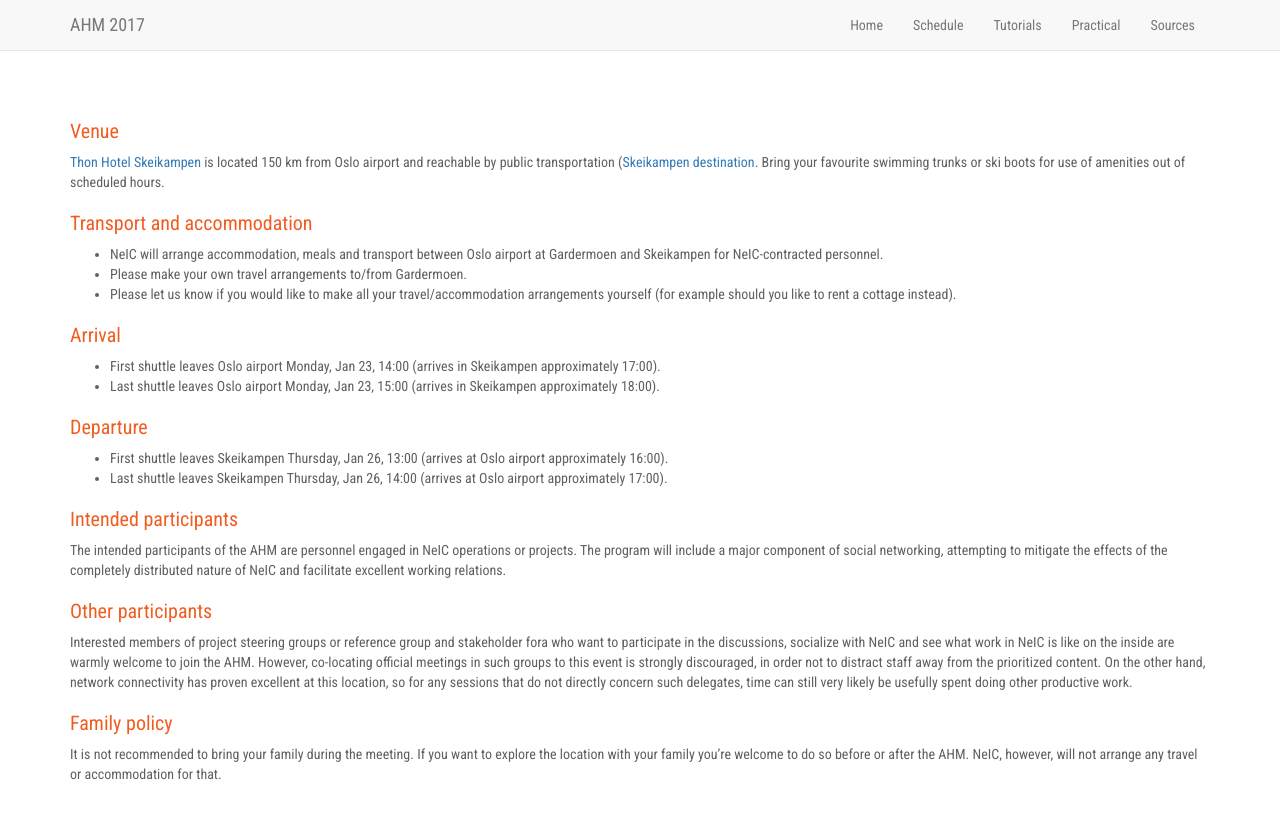
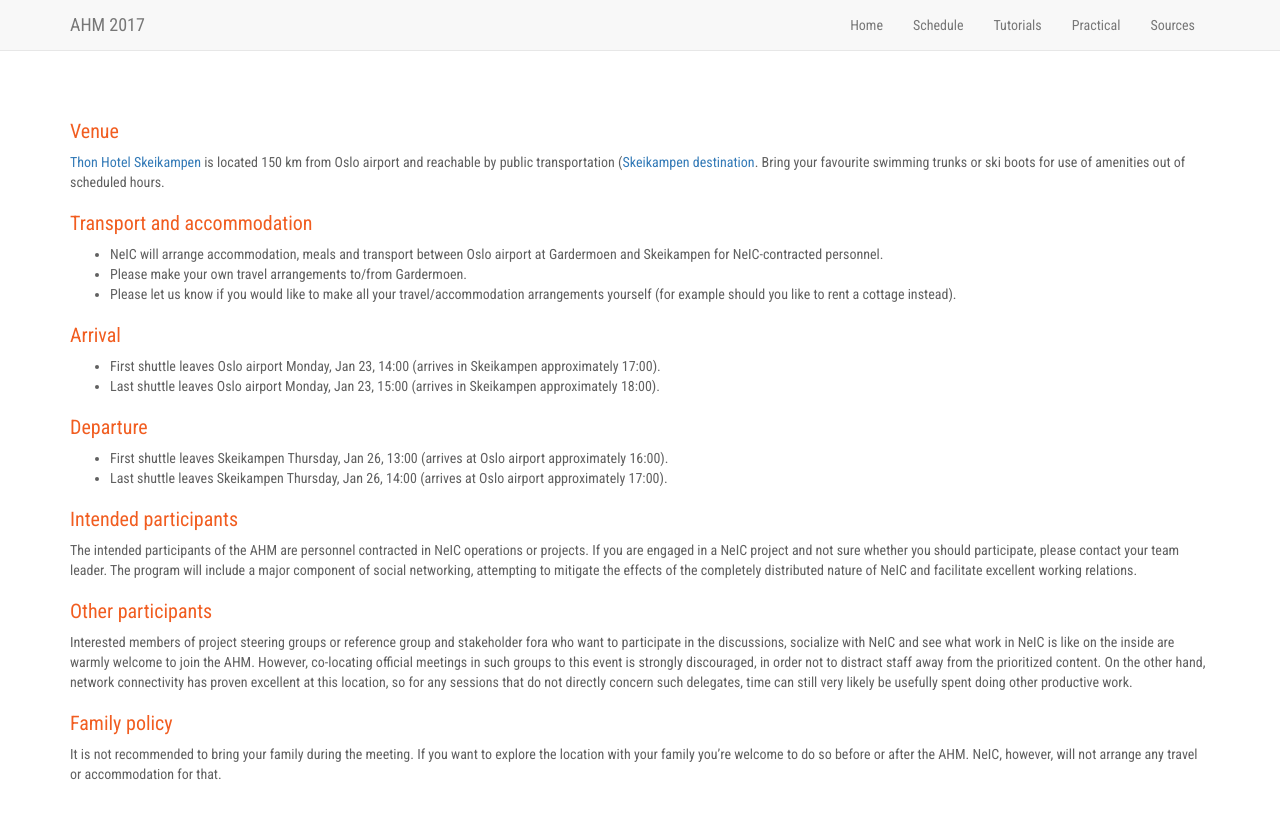
Before and after one commit to neicnordic/ahm17.neic.nordforsk.org, a Jekyll site: the page built from practical.md, in a window 1280 px wide. Shown: the top 819 px of the page. Built offline with Jekyll 4.4.1, drawn with Linux system fonts in a browser that asks for light colours; nearby versions of some CDN libraries; our own code applies the rules of GitHub Pages for plain Markdown files.

Commit message:
clarify "engaged"

```diff
--- a/practical.md
+++ b/practical.md
@@ -33,10 +33,12 @@
 
 ### Intended participants
 
-The intended participants of the AHM are personnel engaged in NeIC operations
-or projects. The program will include a major component of social networking,
-attempting to mitigate the effects of the completely distributed nature of NeIC
-and facilitate excellent working relations.
+The intended participants of the AHM are personnel contracted in NeIC
+operations or projects. If you are engaged in a NeIC project and not sure
+whether you should participate, please contact your team leader.  The program
+will include a major component of social networking, attempting to mitigate the
+effects of the completely distributed nature of NeIC and facilitate excellent
+working relations.
 
 
 ### Other participants
```
